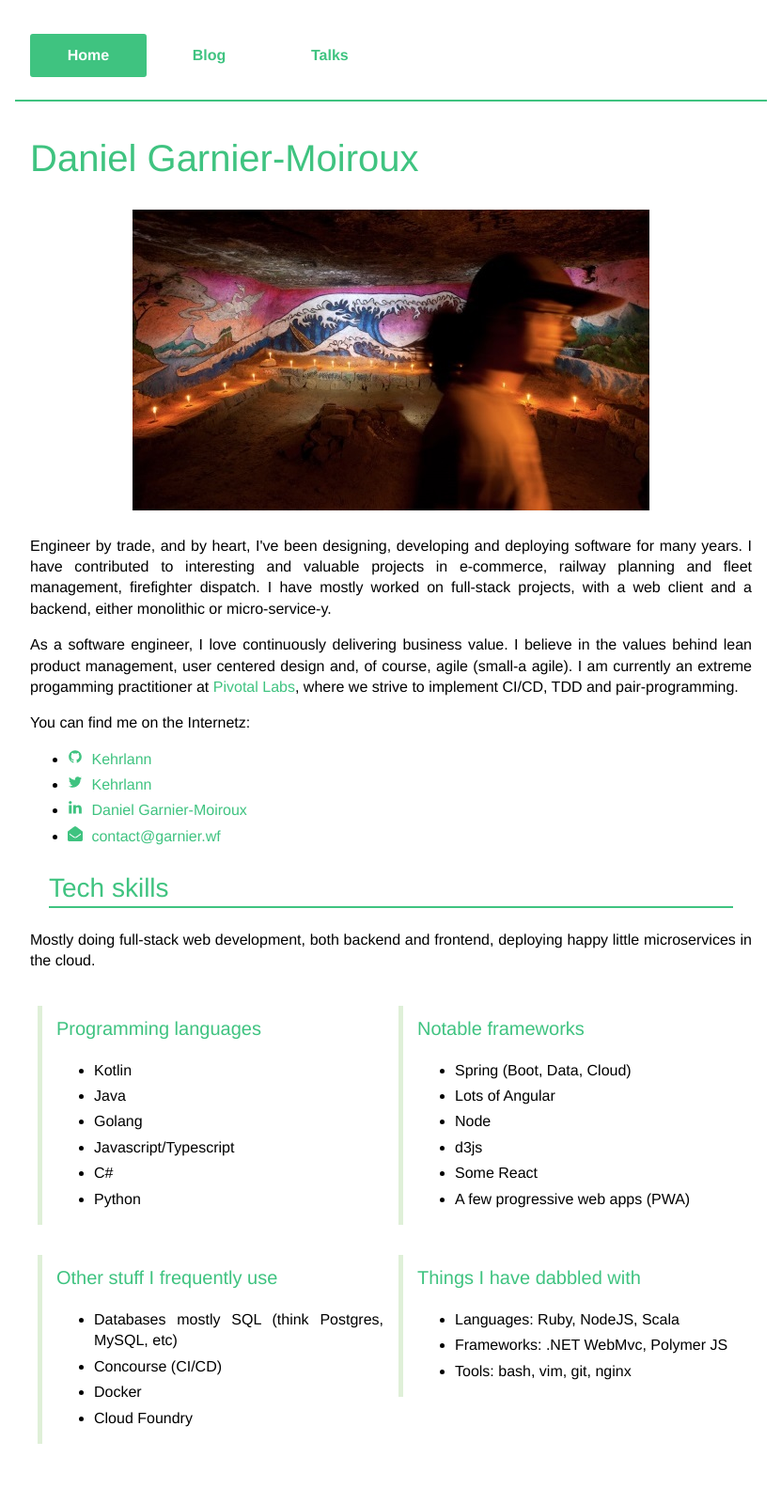
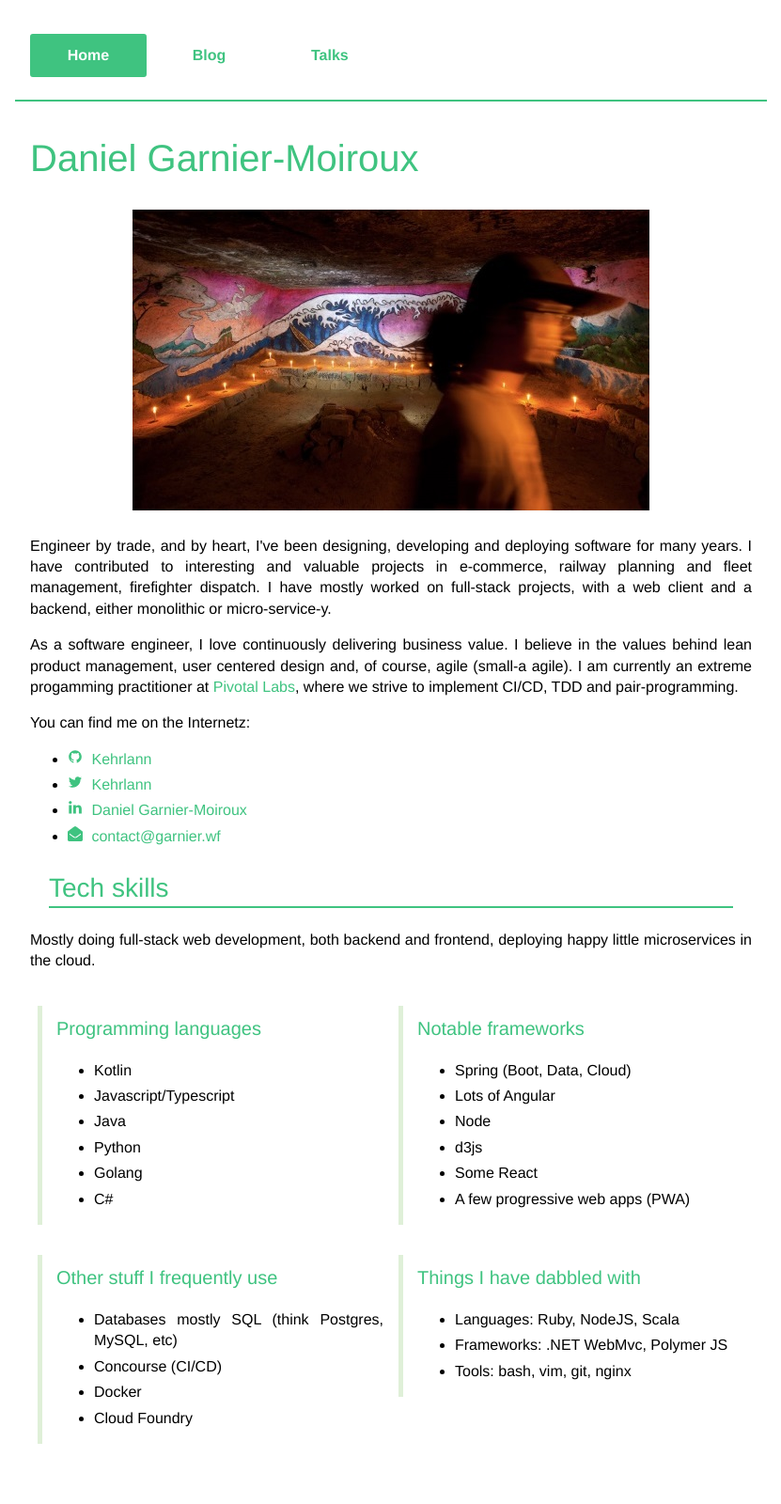
Before and after one commit to Kehrlann/kehrlann.github.io, a Jekyll site: the page built from index.html, in a window 1280 px wide. Shown: the whole page at 94% size, without its empty margins (224-1055 px from the left). Built offline with Jekyll 4.4.1, drawn with Linux system fonts in a browser that asks for light colours; some of the changed lines change nothing that is shown.

Commit message:
Reorder programming languages

```diff
--- a/index.html
+++ b/index.html
@@ -72,11 +72,11 @@ Mostly doing full-stack web development, both backend and frontend, deploying ha
         <h3>Programming languages</h3>
         <ul>
             <li>Kotlin</li>
+            <li>Javascript/Typescript</li>
             <li>Java</li>
+            <li>Python</li>
             <li>Golang</li>
-            <li>Javascript/Typescript</li>
             <li>C#</li>
-            <li>Python</li>
         </ul>
     </div>
     <div class="left-emboss">
```
